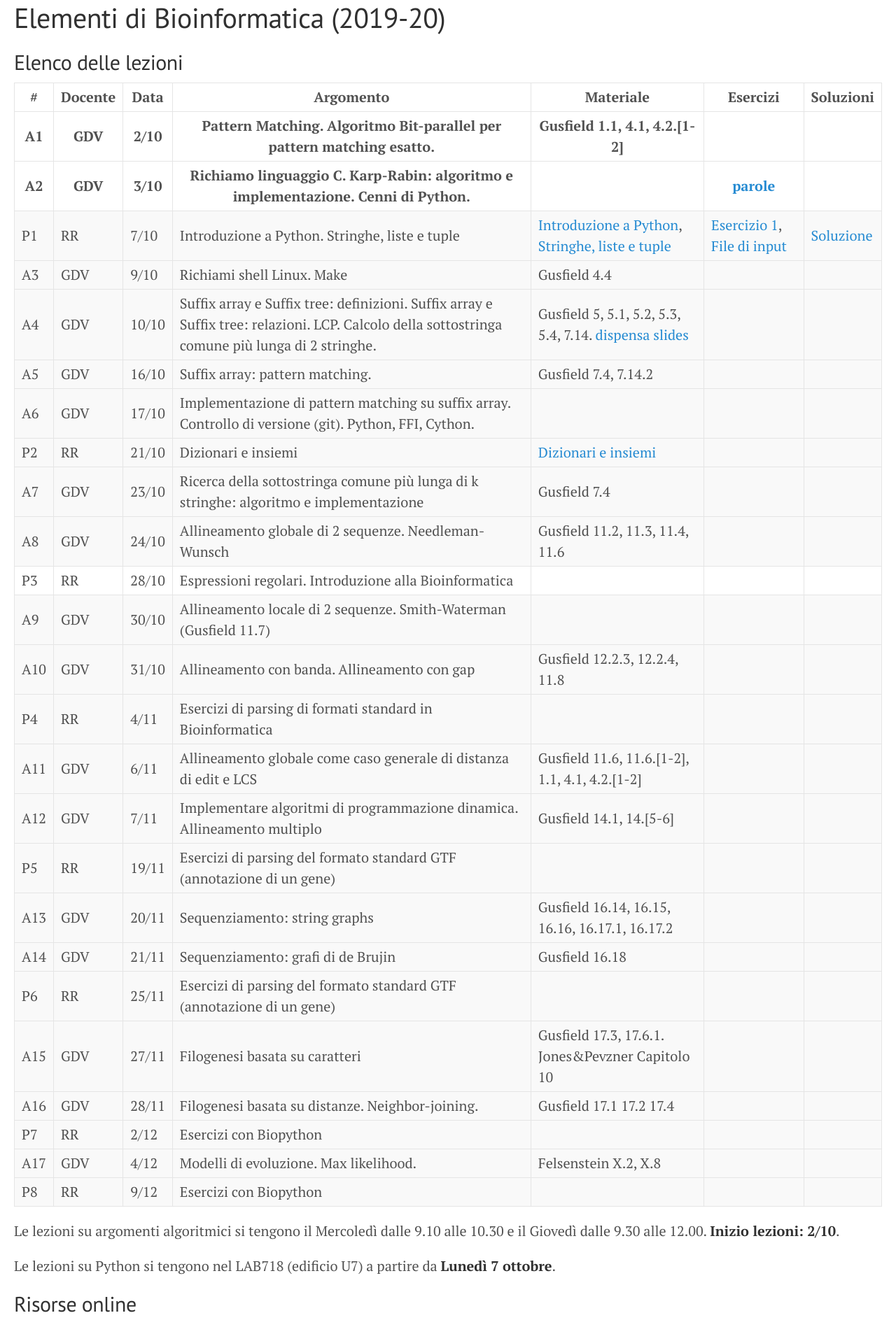
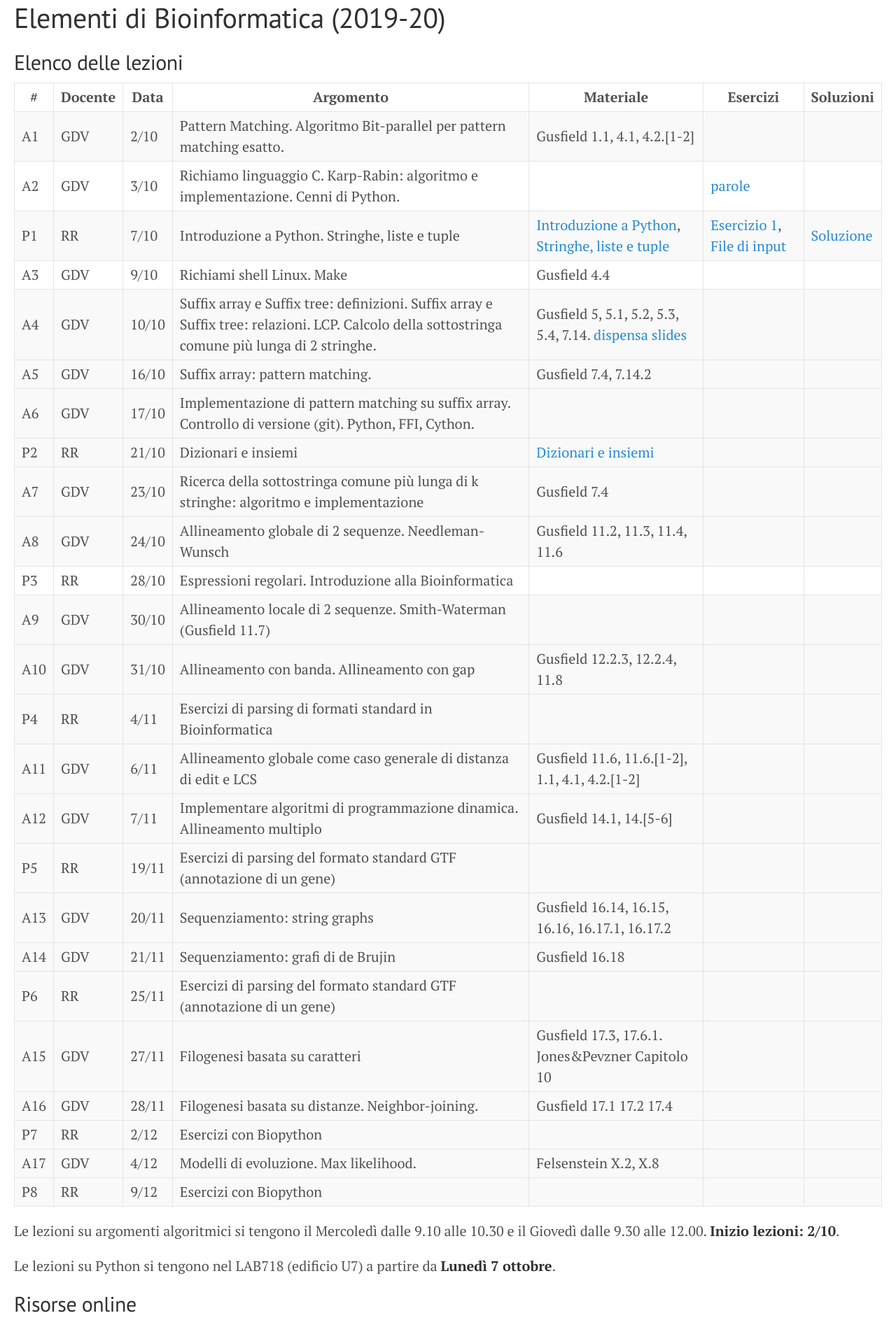
Before and after one commit to bioinformatica-corso/lezioni, a Jekyll site: the page built from docs/index.md, in a window 1280 px wide. Shown: the top 1897 px of the page at 70% size. Built offline with Jekyll 4.4.1, drawn with Linux system fonts in a browser that asks for light colours.

Commit message:
background

```diff
--- a/docs/index.md
+++ b/docs/index.md
@@ -6,13 +6,11 @@ title: Elementi di Bioinformatica (2019-20)
 ## Elenco delle lezioni
 
 
+| #   | Docente | Data  | Argomento                                                                                                               | Materiale                                                                                                      | Esercizi                               | Soluzioni |
 | --  | ---     | ----- | ---------                                                                                                               | ----------                                                                                                     | -------------                          | --------- |
-| #   | Docente | Data  | Argomento                                                                                                               | Materiale                                                                                                      | Esercizi                               | Soluzioni |
 | A1  | GDV     | 2/10  | Pattern Matching. Algoritmo Bit-parallel per pattern matching esatto.                                                   | Gusfield 1.1, 4.1, 4.2.[1-2]                                                                                   |                                        |           |
 | A2  | GDV     | 3/10  | Richiamo linguaggio C. Karp-Rabin: algoritmo e implementazione. Cenni di Python.                                        |                                                                                                               | [parole](c-esercizio-parole-frequenti) |           |
-| --  | ---     | ----- | ---------                                                                                                               | ----------                                                                                                     | -------------                          | --------- |
 | P1  | RR      | 7/10  | Introduzione a Python. Stringhe, liste e tuple                                                                           | [Introduzione a Python](https://github.com/bioinformatica-corso/lezioni/blob/master/laboratorio/7ott19/lezione1-introduzione.ipynb), [Stringhe, liste e tuple](https://github.com/bioinformatica-corso/lezioni/blob/master/laboratorio/7ott19/lezione2-strutture-dati1.ipynb)                                                                                                             | [Esercizio 1](https://github.com/bioinformatica-corso/lezioni/blob/master/laboratorio/7ott19/esercizio1-testo.ipynb), [File di input](https://github.com/bioinformatica-corso/lezioni/blob/master/laboratorio/7ott19/input-precipitazioni.txt)                                        |[Soluzione](https://github.com/bioinformatica-corso/lezioni/blob/master/laboratorio/7ott19/esercizio1-soluzione.ipynb)           |
-| --  | ---     | ----- | ---------                                                                                                               | ----------                                                                                                     | -------------                          | --------- |
 | A3  | GDV     | 9/10  | Richiami shell Linux. Make                                                                                              | Gusfield 4.4                                                                                                   |                                        |           |
 | --  | ---     | ----- | ---------                                                                                                               | ----------                                                                                                     | -------------                          | --------- |
 | A4  | GDV     | 10/10 | Suffix array e Suffix tree: definizioni. Suffix array e Suffix tree: relazioni. LCP. Calcolo della sottostringa comune più lunga di 2 stringhe.                                      | Gusfield 5, 5.1, 5.2, 5.3, 5.4, 7.14. [dispensa](http://courses.csail.mit.edu/6.851/spring12/lectures/L16.pdf) [slides](https://github.com/bioinformatica-corso/lezioni/raw/master/04-pattern-matching-suffix-array-video.pdf) |                                        |           |
```
